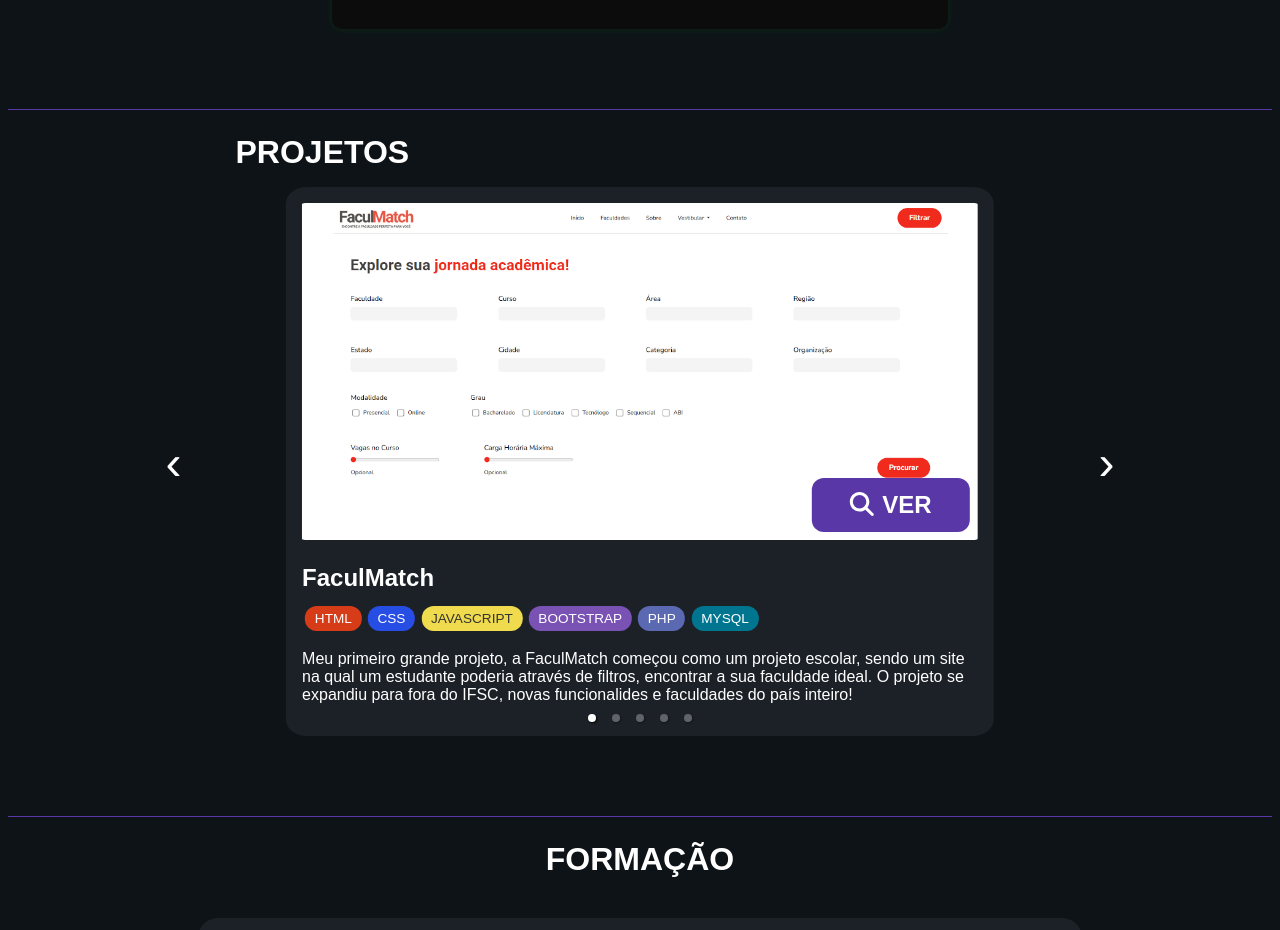
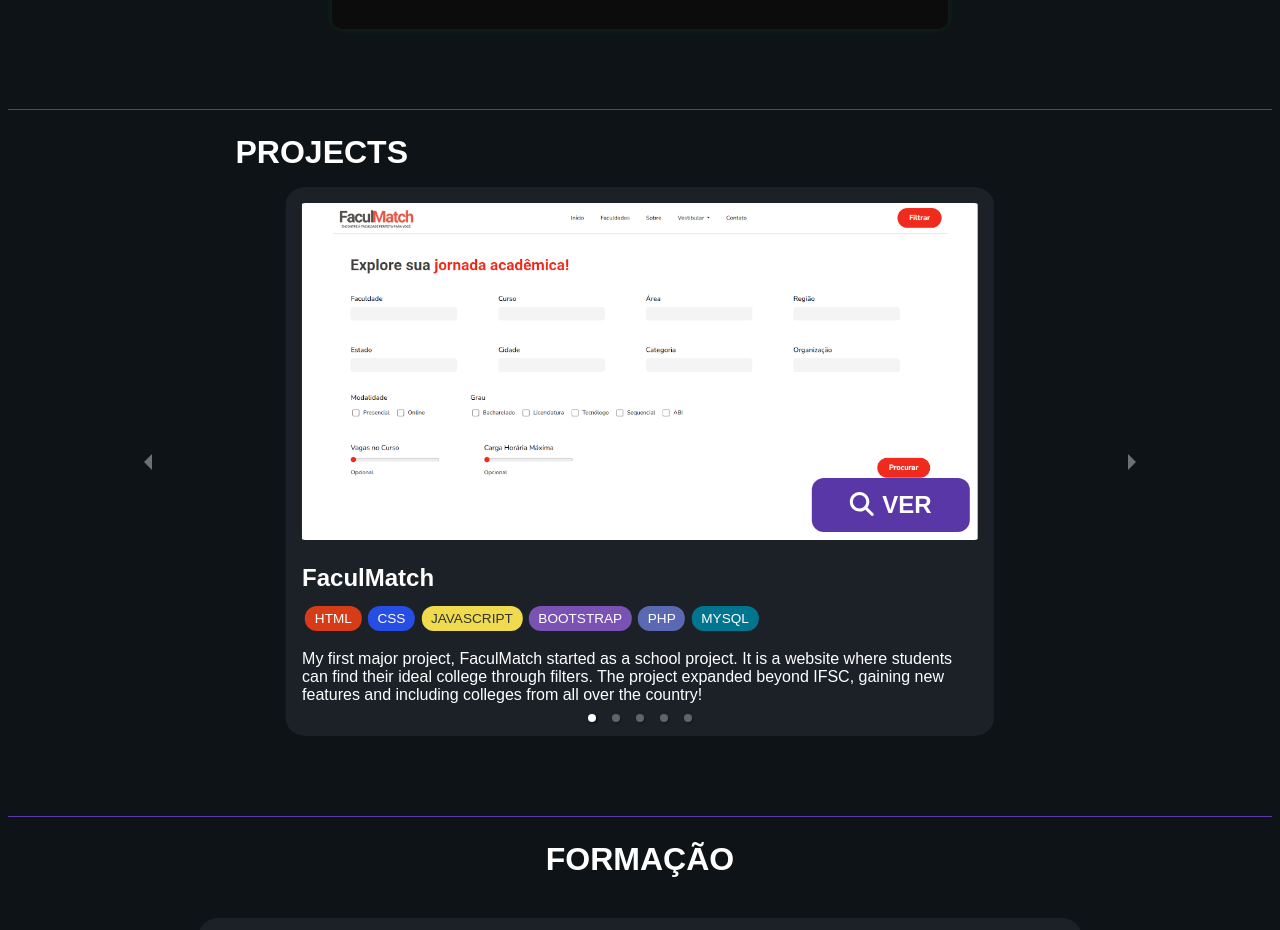
Before and after one commit to Thiago0808/portfolio, a React (Vite) app: page / in a window 1280 px wide. Shown: the part 1622-2552 px from the top of the page. Built offline with nearby package versions, Linux system fonts and the light colour scheme; a web font is replaced by a local one.

Commit message:
feat: Adiciona versão em inglês os projetos

```diff
--- a/src/content/br.json
+++ b/src/content/br.json
@@ -35,6 +35,16 @@
       "gt_2_years": "Mais de 2 anos"
     }
   },
+  "projects": {
+    "title": "PROJETOS",
+    "descriptions": {
+      "faculmatch": "Meu primeiro grande projeto, a FaculMatch começou como um projeto escolar, sendo um site na qual um estudante poderia através de filtros, encontrar a sua faculdade ideal. O projeto se expandiu para fora do IFSC, novas funcionalides e faculdades do país inteiro!",
+      "timeline": "A Linha do Tempo é um projeto onde apresento todos os meus pequenos projetos em um único repositório, focando principalmente nos projetos do meu curso técnico, mas também em meus projetos de treinamento, e futuros projetos da minha graduação.",
+      "waystation": "Trabalhei no frontend, sendo o responsável pela integração com o backend, via endpoints. Trabalhando com expo, também realizei o controle de versões do aplicativo. O app ainda não está pronto, então o botão direciona a um website falando sobre.",
+      "codesnape": "Neste projeto, você é capaz de armazenar trechos de código, para ter rápido acesso. Possui sistema de contas, e um CRUD completo dos trechos, sendo possível selecionar suas linguagens, assim como criar e aplicar tags aos trechos.",
+      "reptors": "Este projeto foi parte de uma Game Jam, com temas de terror, dinossauro e viagem no tempo. Feito em 2 semanas, se trata de um jogo de sobrevivência baseado em escolhas, no qual o jogador precisa chegar ao último dia para voltar para o presente."
+    }
+  },
   "footer": {
     "developed": "Desenvolvido por Thiago Martins"
   }
--- a/src/content/en.json
+++ b/src/content/en.json
@@ -35,6 +35,16 @@
       "gt_2_years": "More than 2 years"
     }
   },
+  "projects": {
+    "title": "PROJECTS",
+    "descriptions": {
+      "faculmatch": "My first major project, FaculMatch started as a school project. It is a website where students can find their ideal college through filters. The project expanded beyond IFSC, gaining new features and including colleges from all over the country!",
+      "timeline": "Timeline is a project where I showcase all my small projects in a single repository, mainly focusing on projects from my technical course, but also including training projects and future projects from my degree.",
+      "waystation": "I worked on the frontend and was responsible for integrating it with the backend through endpoints. Using Expo, I also handled the app version control. The app is not finished yet, so the button redirects to a website explaining the project.",
+      "codesnape": "In this project, you can store code snippets for quick access. It features an account system and a complete CRUD for snippets, allowing you to select programming languages as well as create and apply tags to them.",
+      "reptors": "This project was part of a Game Jam with the themes of horror, dinosaurs, and time travel. Developed in two weeks, it is a choice-based survival game in which the player must survive until the final day to return to the present."
+    }
+  },
   "footer": {
     "developed": "Developed by Thiago Martins"
   }
--- /dev/null
+++ b/src/content/projectsContent.tsx
@@ -0,0 +1,52 @@
+// src/data/projectsData.ts
+import faculmatchImg from "../assets/img/projects/faculmatch.png";
+import timelineImg from "../assets/img/projects/timeline.png";
+import waystationImg from "../assets/img/projects/waystation.png";
+import codesnapeImg from "../assets/img/projects/codesnape.png";
+import reptorsImg from "../assets/img/projects/reptors.png";
+
+export interface ProjectItem {
+  id: "faculmatch" | "timeline" | "waystation" | "codesnape" | "reptors";
+  name: string;
+  technologies: string[];
+  image: string;
+  link: string;
+}
+
+export const projectsContent: ProjectItem[] = [
+  {
+    id: "faculmatch",
+    name: "FaculMatch",
+    technologies: ["HTML", "CSS", "JavaScript", "Bootstrap", "PHP", "MySQL"],
+    image: faculmatchImg,
+    link: "https://faculmatch.com/",
+  },
+  {
+    id: "timeline",
+    name: "Timeline",
+    technologies: ["React", "TypeScript"],
+    image: timelineImg,
+    link: "https://thiagomartins.dev/timeline",
+  },
+  {
+    id: "waystation",
+    name: "WayStation",
+    technologies: ["React Native", "TypeScript", "CSS", "Expo"],
+    image: waystationImg,
+    link: "https://waystation.com.br/",
+  },
+  {
+    id: "codesnape",
+    name: "CodeSnape",
+    technologies: ["HTML", "CSS", "PHP", "SQL", "Bootstrap"],
+    image: codesnapeImg,
+    link: "https://thiagomartins.dev/codesnape",
+  },
+  {
+    id: "reptors",
+    name: "Reptors Timequake",
+    technologies: ["HTML", "CSS", "JavaScript", "Vercel"],
+    image: reptorsImg,
+    link: "https://reptors-timequake.vercel.app/",
+  },
+];
--- a/src/sections/projects/index.tsx
+++ b/src/sections/projects/index.tsx
@@ -1,98 +1,34 @@
-import Card from '../../components/Cards'
-import './style.css'
+import Card from "../../components/Cards";
+import "./style.css";
 import "react-responsive-carousel/lib/styles/carousel.min.css";
-import { Carousel } from 'react-responsive-carousel';
-import SectionTitle from '../../components/SectionTitle';
-
-import faculmatchImg from '../../assets/img/projects/faculmatch.png';
-import timelineImg from '../../assets/img/projects/timeline.png';
-import waystationImg from '../../assets/img/projects/waystation.png';
-import codesnapeImg from '../../assets/img/projects/codesnape.png';
-import reptorsImg from '../../assets/img/projects/reptors.png';
-import type { SectionsProps } from '../../App';
+import { Carousel } from "react-responsive-carousel";
+import SectionTitle from "../../components/SectionTitle";
+import type { SectionsProps } from "../../App";
+import { contents } from "../../content/content";
+import { projectsContent } from "../../content/projectsContent";
 
 function Projects({ language }: SectionsProps) {
-  const cardsData = [
-    {
-      name: "FaculMatch",
-      technologies: ["HTML", "CSS", "JavaScript", "Bootstrap", "PHP", "MySQL"],
-      description:
-        "Meu primeiro grande projeto, a FaculMatch começou como um projeto escolar, sendo um site na qual um estudante poderia através de filtros, encontrar a sua faculdade ideal. O projeto se expandiu para fora do IFSC, novas funcionalides e faculdades do país inteiro!",
-      image: faculmatchImg,
-      link: "https://faculmatch.com/",
-    },
-    {
-      name: "Timeline",
-      technologies: ["React", "TypeScript"],
-      description:
-        "A Linha do Tempo é um projeto onde apresento todos os meus pequenos projetos em um único repositório, focando principalmente nos projetos do meu curso técnico, mas também em meus projetos de treinamento, e futuros projetos da minha graduação.",
-      image: timelineImg,
-      link: "https://thiagomartins.dev/timeline",
-    },
-    {
-      name: "WayStation",
-      technologies: ["React Native", "TypeScript", "CSS", "Expo"],
-      description:
-        "Trabalhei no frontend, sendo o responsável pela integração com o backend, via endpoints. Trabalhando com expo, também realizei o controle de versões do aplicativo. O app ainda não está pronto, então o botão direciona a um website falando sobre.",
-      image: waystationImg,
-      link: "https://waystation.com.br/",
-    },
-    {
-      name: "CodeSnape",
-      technologies: ["HTML", "CSS", "PHP", "SQL", "Bootstrap"],
-      description:
-        "Neste projeto, você é capaz de armazenar trechos de código, para ter rápido acesso. Possui sistema de contas, e um CRUD completo dos trechos, sendo possível selecionar suas linguagens, assim como criar e aplicar tags aos trechos.",
-      image: codesnapeImg,
-      link: "https://thiagomartins.dev/codesnape",
-    },
-    {
-      name: "Reptors Timequake",
-      technologies: ["HTML", "CSS", "JavaScript", "Vercel"],
-      description:
-        "Este projeto foi parte de uma Game Jam, com temas de terror, dinossauro e viagem no tempo. Feito em 2 semanas, se trata de um jogo de sobrevivência baseado em escolhas, no qual o jogador precisa chegar ao último dia para voltar para o presente.",
-      image: reptorsImg,
-      link: "https://reptors-timequake.vercel.app/",
-    },
-  ];
+  const content = contents[language].projects;
+
+  const cardsData = projectsContent.map((project) => ({
+    ...project,
+    description: content.descriptions[project.id],
+  }));
 
   return (
     <div className="projects" id="projetos">
-      <SectionTitle title={"PROJETOS"} positioning="mid-left" />
+      <SectionTitle title={content.title} positioning="mid-left" />
+
       <div className="carousel">
         <Carousel
-          showArrows={true}
+          showArrows
           showThumbs={false}
           showStatus={false}
-          infiniteLoop={true}
-          autoPlay={false}
-          emulateTouch={true}
-          renderArrowPrev={(onClickHandler, hasPrev, label) =>
-            hasPrev && (
-              <button
-                type="button"
-                onClick={onClickHandler}
-                title={label}
-                className="arrow arrow-prev"
-              >
-                ‹
-              </button>
-            )
-          }
-          renderArrowNext={(onClickHandler, hasNext, label) =>
-            hasNext && (
-              <button
-                type="button"
-                onClick={onClickHandler}
-                title={label}
-                className="arrow arrow-next"
-              >
-                ›
-              </button>
-            )
-          }
+          infiniteLoop
+          emulateTouch
         >
-          {cardsData.map((card, index) => (
-            <div key={index}>
+          {cardsData.map((card) => (
+            <div key={card.id}>
               <Card {...card} />
             </div>
           ))}
@@ -102,4 +38,4 @@
   );
 }
 
-export default Projects
+export default Projects;
```
